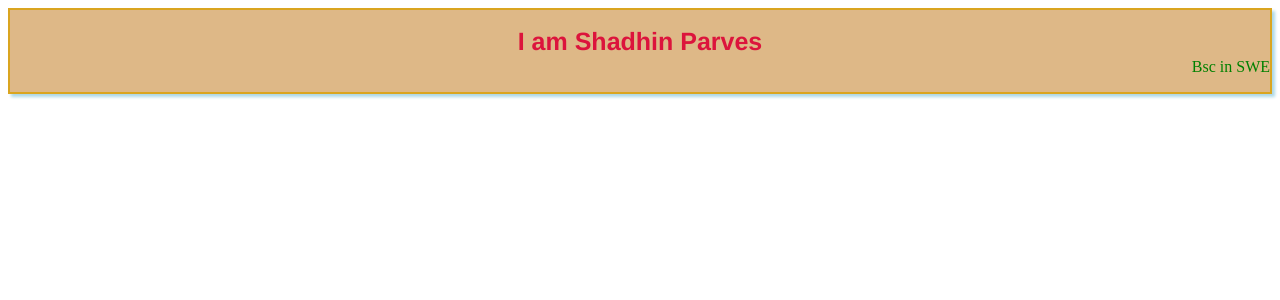
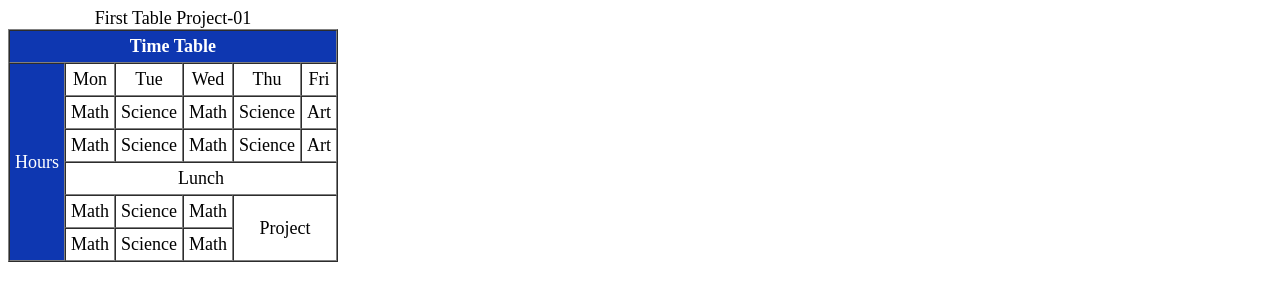
Before and after one commit to shadhen-parves/htmlProjectTable, a plain HTML site: page index.html in a window 1280 px wide. Drawn offline with Linux system fonts and the light colour scheme.

Commit message:
table project

```diff
--- a/index.html
+++ b/index.html
@@ -5,12 +5,56 @@
     <meta name="viewport" content="width=device-width, initial-scale=1.0">
     <title>Document</title>
     <link rel="stylesheet" href="style.css">
+
 </head>
 <body>
- <div class="header">
-<h1> I am Shadhin Parves</h1>
-<p> Bsc in SWE</p>
-</div>
+  <!--  cellspacing attribute use remove more border -->
+<table border="1" cellspacing="0">
+    <caption>
+        First Table Project-01
+    </caption>
+  <tr>
+    <th colspan="6">Time Table</th>
+  </tr>
+  <tr>
+    <td rowspan="6" class="black"> Hours</td>
+    <td>Mon</td>
+    <td>Tue</td>
+    <td>Wed</td>
+    <td>Thu</td>
+    <td>Fri</td>
+</tr>
+<tr>
+    <td>Math</td>
+    <td>Science</td>
+    <td>Math</td>
+    <td>Science</td>
+    <td>Art</td>
+</tr>
+<tr>
+    <td>Math</td>
+    <td>Science</td>
+    <td>Math</td>
+    <td>Science</td>
+    <td>Art</td>
+</tr>
+<tr>
+    <td colspan="5">Lunch</td>
+</tr>
+<tr>
+    <td>Math</td>
+    <td>Science</td>
+    <td>Math</td>
+    <td colspan="2" rowspan="2"> Project</td>
+
+</tr>
+<tr>
+    <td>Math</td>
+    <td>Science</td>
+    <td>Math</td>
+
+</table>
+
 
 </body>
 </html>
--- a/style.css
+++ b/style.css
@@ -1,18 +1,15 @@
 
-h1{
-    color: crimson;
-    font-size: 25px;
-    font-family: 'Franklin Gothic Medium', 'Arial Narrow', Arial, sans-serif;
-    font-weight: 600;
+table{
     text-align: center;
+    font-family: 'Times New Roman', Times, serif;
+    font-size: 18px;
+
 }
-p{
-    color: green;
-    text-align: right;
-    margin-top: -15px;
+th,.black{
+    background-color: rgb(14, 55, 177);
+    color: white;
 }
-.header{
-    background-color:burlywood;
-   border: 2px solid goldenrod;
-  box-shadow: 3px 3px 3px lightblue;
+tr,th,td{
+    padding: 5px;
+
 }
```
